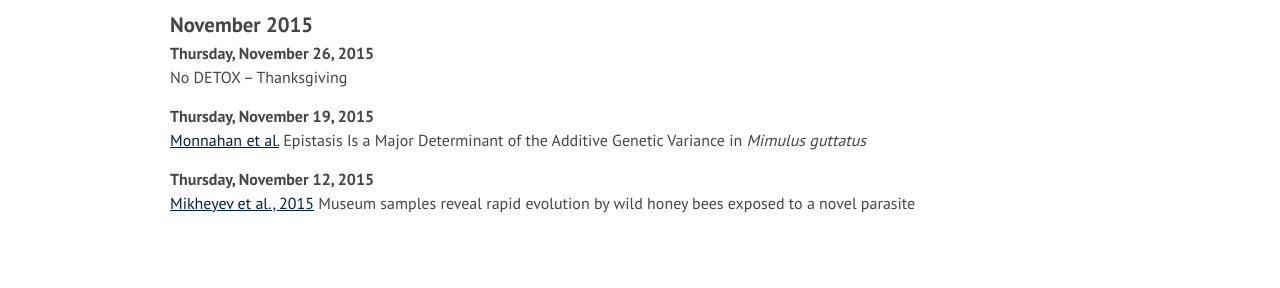
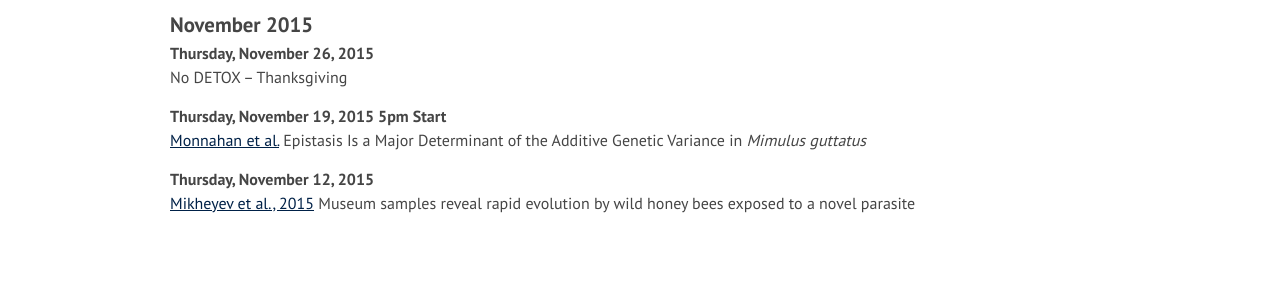
Before and after one commit to BeissingerLab/BeissingerLab.github.io, a Jekyll site: the page built from Detox.md, in a window 1280 px wide. Shown: the part 409-697 px from the top of the page. Built offline with Jekyll 4.4.1, drawn with Linux system fonts in a browser that asks for light colours; nearby versions of some CDN libraries.

Commit message:
schedule

```diff
--- a/Detox.md
+++ b/Detox.md
@@ -20,7 +20,7 @@ Email paper nominations to Tim, and I'll work them into the schedule below.
 #### Thursday, November 26, 2015
 No DETOX -- Thanksgiving
 
-#### Thursday, November 19, 2015
+#### Thursday, November 19, 2015 **5pm Start**
 [Monnahan et al.](http://journals.plos.org/plosgenetics/article?id=10.1371/journal.pgen.1005201){:target="_blank"} Epistasis Is a Major Determinant of the Additive Genetic Variance in *Mimulus guttatus*
 
 #### Thursday, November 12, 2015
```
